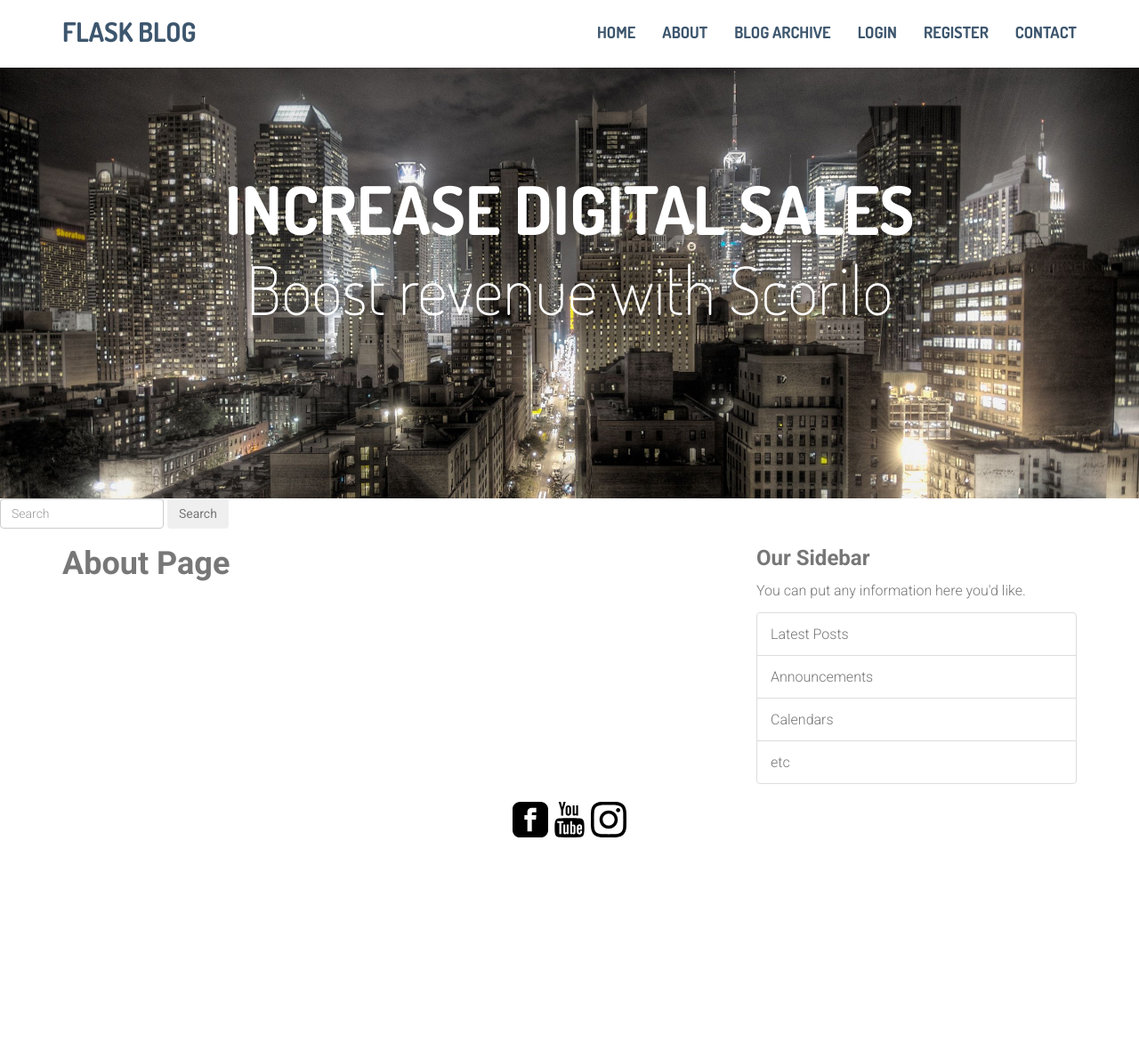
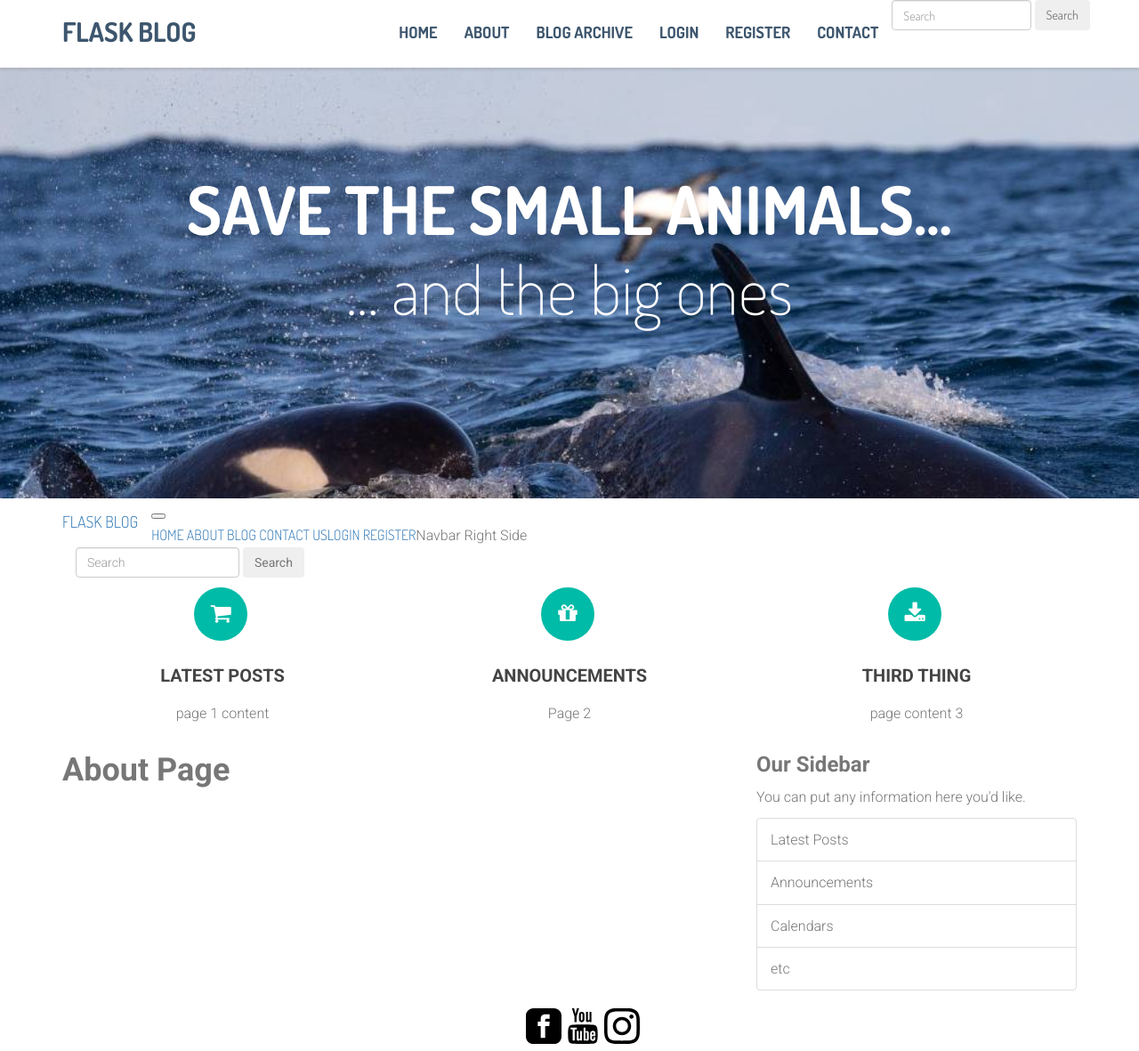
Before and after one commit to MissGrace-93/Sky_GiT_Final_Project, a Flask app: page /about in a window 1280 px wide. Shown: the whole page at 89% size. Before the commit the page ends 941 px from the top, so only its background shows below. Run offline with Flask 2, Linux system fonts and the light colour scheme; some libraries are stand-ins or nearby versions.

Commit message:
added three menu options who will eventually replace side bar

```diff
--- a/flaskblog/static/css/style.css
+++ b/flaskblog/static/css/style.css
@@ -59,7 +59,7 @@ header .navbar-white {
 	box-shadow:0px 3px 2px 0px rgba(50,50,50,0.1);
 }
 .item.header {
-	background-image:url(../images/homeimg.jpg);
+	background-image:url(../images/whaleheader.jpg);
 	background-repeat:no-repeat;
 	background-position:0% top;
 	background-size:cover;
--- a/flaskblog/templates/layout.html
+++ b/flaskblog/templates/layout.html
@@ -31,6 +31,7 @@
     {% else %}
         <title>Flask Blog</title>
     {% endif %}
+
 </head>
 <body>
 <!-- HEADER =============================-->
@@ -61,20 +62,27 @@
                     {% endif %}
                     <li class="propClone"><a href="{{ url_for('contact') }} ">Contact</a></li>
 
+                <li class="propClone"> <!-- Search bar html needs padding to push down  -->
+                <form class="form-inline my-2 my-lg-0" action="{{ url_for('results') }}" method="GET" >
+                <input class="form-control mr-sm-2" type="search" placeholder="Search" name="q">
+                <button class="btn btn-outline-success my-2 my-sm-0" type="submit">Search</button>
+                </form>
+                </li>
 
 			</ul>
 		</div>
 	</div>
 	</nav>
+
 	<div class="container">
 		<div class="row">
 			<div class="col-md-12 text-center">
 				<div class="text-homeimage">
 					<div class="maintext-image" data-scrollreveal="enter top over 1.5s after 0.1s">
-						 Increase Digital Sales
+						 Save the small animals...
 					</div>
 					<div class="subtext-image" data-scrollreveal="enter bottom over 1.7s after 0.3s">
-						 Boost revenue with Scorilo
+						 ... and the big ones
 					</div>
 				</div>
 			</div>
@@ -86,44 +94,86 @@
 
 
 
-<!--<body>-->
-<!--    <header class="site-header">-->
-<!--      <nav class="navbar navbar-expand-md navbar-dark bg-steel fixed-top">-->
-<!--        <div class="container">-->
-<!--          <a class="navbar-brand mr-4" href="/">Flask Blog</a>-->
-<!--          <button class="navbar-toggler" type="button" data-toggle="collapse" data-target="#navbarToggle" aria-controls="navbarToggle" aria-expanded="false" aria-label="Toggle navigation">-->
-<!--            <span class="navbar-toggler-icon"></span>-->
-<!--          </button>-->
-<!--          <div class="collapse navbar-collapse" id="navbarToggle">-->
-<!--            <div class="navbar-nav mr-auto">-->
-<!--              <a class="nav-item nav-link" href="{{ url_for('home_page') }}">Home</a>-->
-<!--              <a class="nav-item nav-link" href="{{ url_for('about') }}">About</a>-->
-<!--              <a class="nav-item nav-link" href="{{ url_for('blog_archive') }}">Blog</a>-->
-<!--              <a class="nav-item nav-link" href="{{ url_for('contact') }} ">Contact Us</a>-->
-<!--            </div>-->
+<body>
+    <header class="site-header">
+      <nav class="navbar navbar-expand-md navbar-dark bg-steel fixed-top">
+        <div class="container">
+          <a class="navbar-brand mr-4" href="/">Flask Blog</a>
+          <button class="navbar-toggler" type="button" data-toggle="collapse" data-target="#navbarToggle" aria-controls="navbarToggle" aria-expanded="false" aria-label="Toggle navigation">
+            <span class="navbar-toggler-icon"></span>
+          </button>
+          <div class="collapse navbar-collapse" id="navbarToggle">
+            <div class="navbar-nav mr-auto">
+              <a class="nav-item nav-link" href="{{ url_for('home_page') }}">Home</a>
+              <a class="nav-item nav-link" href="{{ url_for('about') }}">About</a>
+              <a class="nav-item nav-link" href="{{ url_for('blog_archive') }}">Blog</a>
+              <a class="nav-item nav-link" href="{{ url_for('contact') }} ">Contact Us</a>
+            </div>
 
 
-            <!-- Navbar Right Side -->
-<!--            <div class="navbar-nav">-->
-<!--                {% if current_user.is_authenticated %}-->
-<!--                    <a class="nav-item nav-link" href="{{ url_for('new_post') }}">New Post</a>-->
-<!--                    <a class="nav-item nav-link" href="{{ url_for('account') }}">Account</a>-->
-<!--                    <a class="nav-item nav-link" href="{{ url_for('logout') }}">Logout</a>-->
-<!--                {% else %}-->
-<!--                    <a class="nav-item nav-link" href="{{ url_for('login') }}">Login</a>-->
-<!--                    <a class="nav-item nav-link" href="{{ url_for('register') }}">Register</a>-->
-<!--                {% endif %}-->
-<!--            </div>-->
+             Navbar Right Side
+            <div class="navbar-nav">
+                {% if current_user.is_authenticated %}
+                    <a class="nav-item nav-link" href="{{ url_for('new_post') }}">New Post</a>
+                    <a class="nav-item nav-link" href="{{ url_for('account') }}">Account</a>
+                    <a class="nav-item nav-link" href="{{ url_for('logout') }}">Logout</a>
+                {% else %}
+                    <a class="nav-item nav-link" href="{{ url_for('login') }}">Login</a>
+                    <a class="nav-item nav-link" href="{{ url_for('register') }}">Register</a>
+                {% endif %}
+            </div>
             <div> <!-- Search bar html -->
                 <form class="form-inline my-2 my-lg-0" action="{{ url_for('results') }}" method="GET" >
                 <input class="form-control mr-sm-2" type="search" placeholder="Search" name="q">
                 <button class="btn btn-outline-success my-2 my-sm-0" type="submit">Search</button>
                 </form>
             </div>
-<!--          </div>-->
-<!--        </div>-->
-<!--      </nav>-->
-<!--    </header>-->
+          </div>
+        </div>
+      </nav>
+    </header>
+
+<!-- STEPS =============================-->
+<div class="item content">
+	<div class="container toparea">
+		<div class="row text-center">
+			<div class="col-md-4">
+				<div class="col editContent">
+					<span class="numberstep"><i class="fa fa-shopping-cart"></i></span>
+					<h3 class="numbertext"> Latest Posts</h3>
+					<p>
+						  page 1 content
+					</p>
+				</div>
+				<!-- /.col-md-4 -->
+			</div>
+			<!-- /.col-md-4 col -->
+			<div class="col-md-4 editContent">
+				<div class="col">
+					<span class="numberstep"><i class="fa fa-gift"></i></span>
+					<h3 class="numbertext">Announcements</h3>
+					<p>
+						  Page 2
+					</p>
+				</div>
+				<!-- /.col -->
+			</div>
+			<!-- /.col-md-4 col -->
+			<div class="col-md-4 editContent">
+				<div class="col">
+					<span class="numberstep"><i class="fa fa-download"></i></span>
+					<h3 class="numbertext">Third Thing</h3>
+					<p>
+						  page content 3
+					</p>
+				</div>
+			</div>
+		</div>
+	</div>
+</div>
+
+
+
     <main role="main" class="container">
       <div class="row">
         <div class="col-md-8">
@@ -152,7 +202,7 @@
           </div>
         </div>
         </div>
-    </main>
+<!--    </main>-->
     <body>
     <footer id="sticky-footer" class="py-4 bg-secondary text-white-50 fixed-bottom">
         <div class="container text-center">
```
Lines whose indentation alone changed are shown as unchanged.
